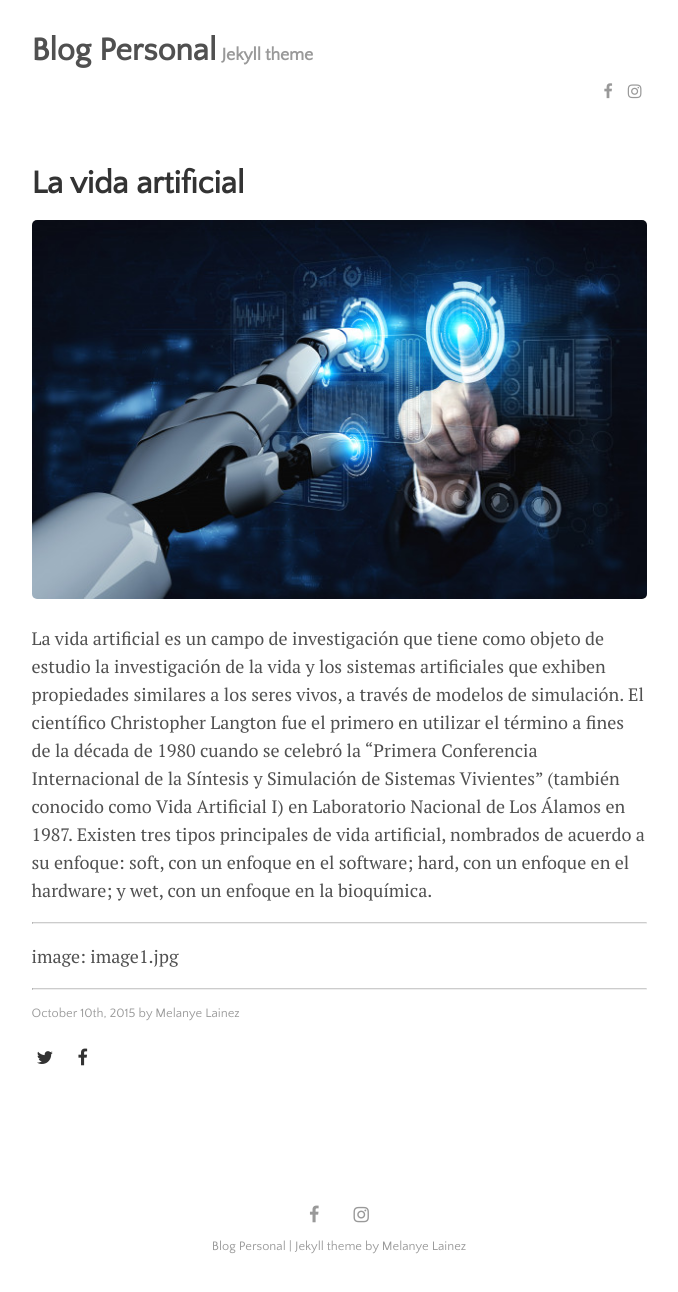
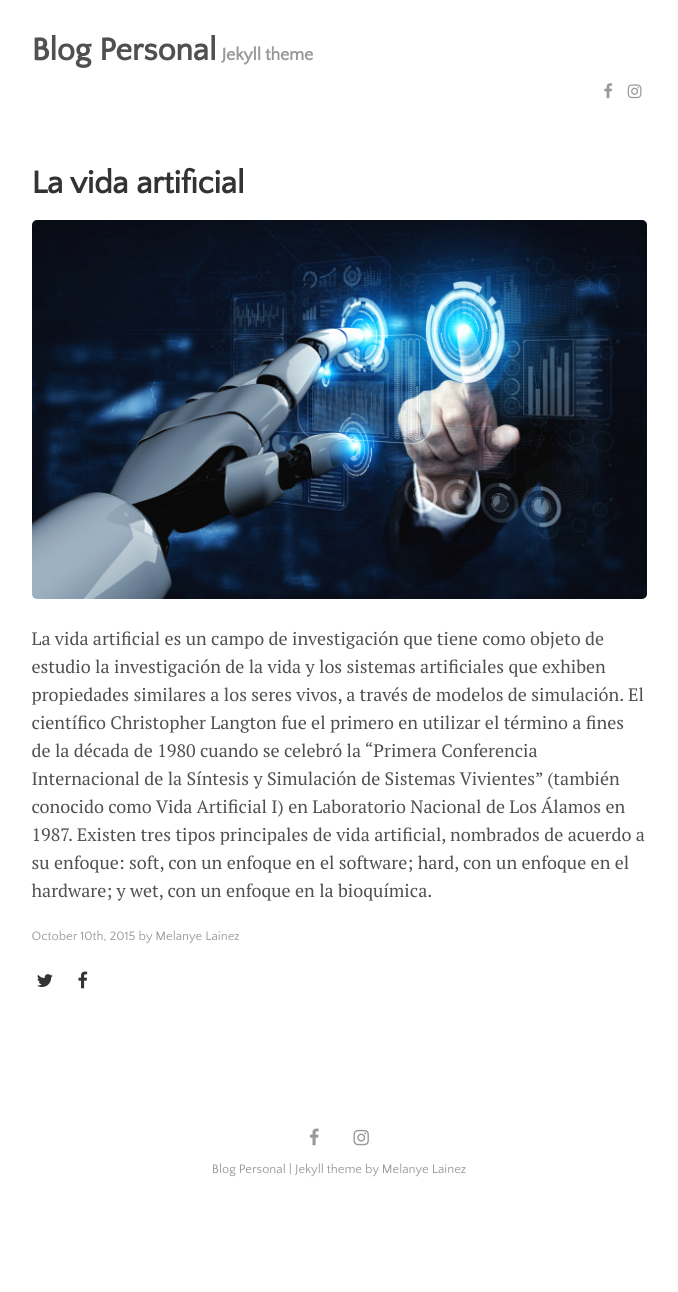
Before and after one commit to MelanyeLainez/m_blog_, a Jekyll site: the page built from _posts/2015-10-10-La vida artificial.md, in a window 1280 px wide. Shown: the whole page, without its empty margins (301-979 px from the left). Built offline with Jekyll 4.4.1, drawn with Linux system fonts in a browser that asks for light colours; after the commit the page ends 1215 px from its top, so only the background shows below that.

Commit message:
Update 2015-10-10-La vida artificial.md

```diff
--- a/_posts/2015-10-10-La vida artificial.md
+++ b/_posts/2015-10-10-La vida artificial.md
@@ -8,8 +8,3 @@ image: forest.jpg
 La vida artificial es un campo de investigación que tiene como objeto de estudio la investigación de la vida y los sistemas artificiales que exhiben propiedades similares a los seres vivos, a través de modelos de simulación.
 El científico Christopher Langton fue el primero en utilizar el término a fines de la década de 1980 cuando se celebró la "Primera Conferencia Internacional de la Síntesis y Simulación de Sistemas Vivientes" (también conocido como Vida Artificial I) en Laboratorio Nacional de Los Álamos en 1987.
 Existen tres tipos principales de vida artificial,  nombrados de acuerdo a su enfoque: soft, con un enfoque en el software; hard, con un enfoque en el hardware; y wet, con un enfoque en la bioquímica.
-
----
-image: image1.jpg
-
----
```
